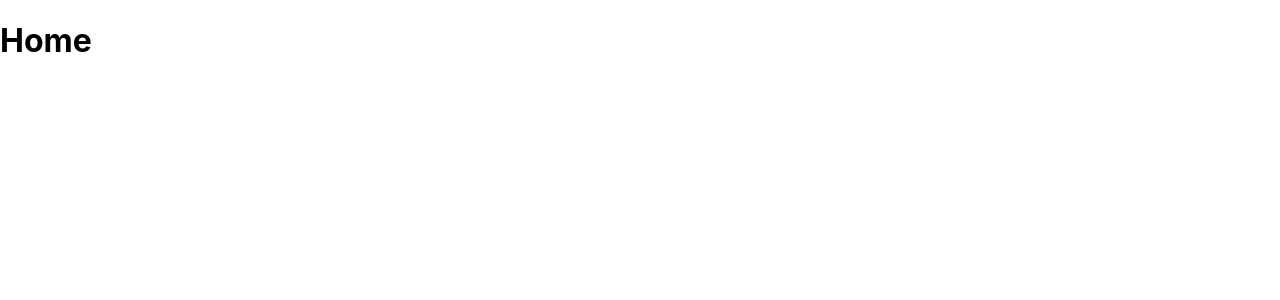
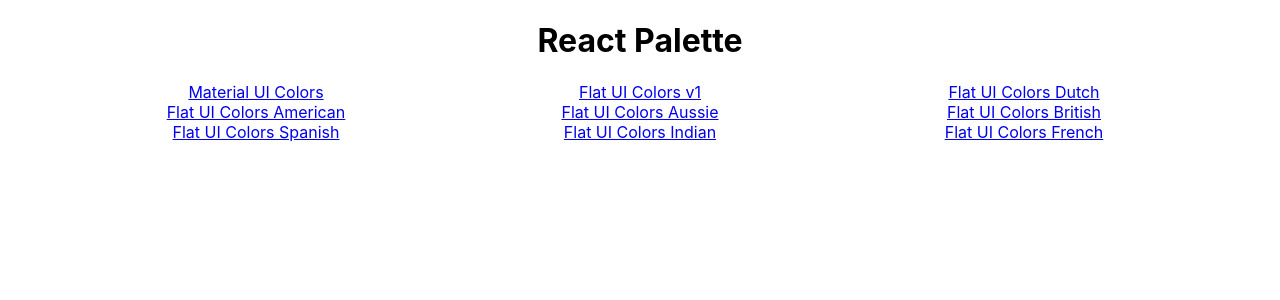
Before and after one commit to Yogeshkumar-krishnamoorthy/colors-app, a React (Create React App) app: page / in a window 1280 px wide. Shown: the top 300 px of the page. Built offline with nearby package versions, Linux system fonts and the light colour scheme.

Commit message:
palette list and links added

```diff
--- a/src/App.js
+++ b/src/App.js
@@ -7,13 +7,14 @@
 } from "react-router-dom";
 import Palette from "./Palette";
 import seedColors from "./seedColors";
+import PaletteList from "./PaletteList";
 import "./App.css";
 
 function App() {
   const Router = createBrowserRouter(
     createRoutesFromElements(
       <Route>
-        <Route exact path="/" element={<h1>Home</h1>} />
+        <Route exact path="/" element={<PaletteList palette={seedColors} />} />
         <Route exact path="/palette" element={<h1>create palette</h1>} />
         <Route
           exact
--- a/src/Navbar.js
+++ b/src/Navbar.js
@@ -1,4 +1,5 @@
 import React from "react";
+import { Link } from "react-router-dom";
 import Select from "@mui/material/Select";
 import MenuItem from "@mui/material/MenuItem";
 import Slider from "rc-slider";
@@ -9,7 +10,7 @@
   return (
     <header className="Navbar">
       <div className="logo">
-        <a href="/">reactcolorpicker</a>
+        <Link to="/">reactcolorpicker</Link>
       </div>
       <div className="slder-container">
         <span>Level: {level}</span>
--- /dev/null
+++ b/src/PaletteList.js
@@ -0,0 +1,24 @@
+import React from "react";
+import { Link } from "react-router-dom";
+
+const PaletteList = ({ palette }) => {
+  return (
+    <div className="PaletteList">
+      <h1 style={{ textAlign: "center" }}>React Palette</h1>
+      <div
+        style={{ display: "flex", justifyContent: "center", flexWrap: "wrap" }}
+      >
+        {palette.map((p) => (
+          <Link
+            style={{ width: "30%", textAlign: "center" }}
+            to={`/palette/${p.id}`}
+          >
+            {p.paletteName}
+          </Link>
+        ))}
+      </div>
+    </div>
+  );
+};
+
+export default PaletteList;
```
